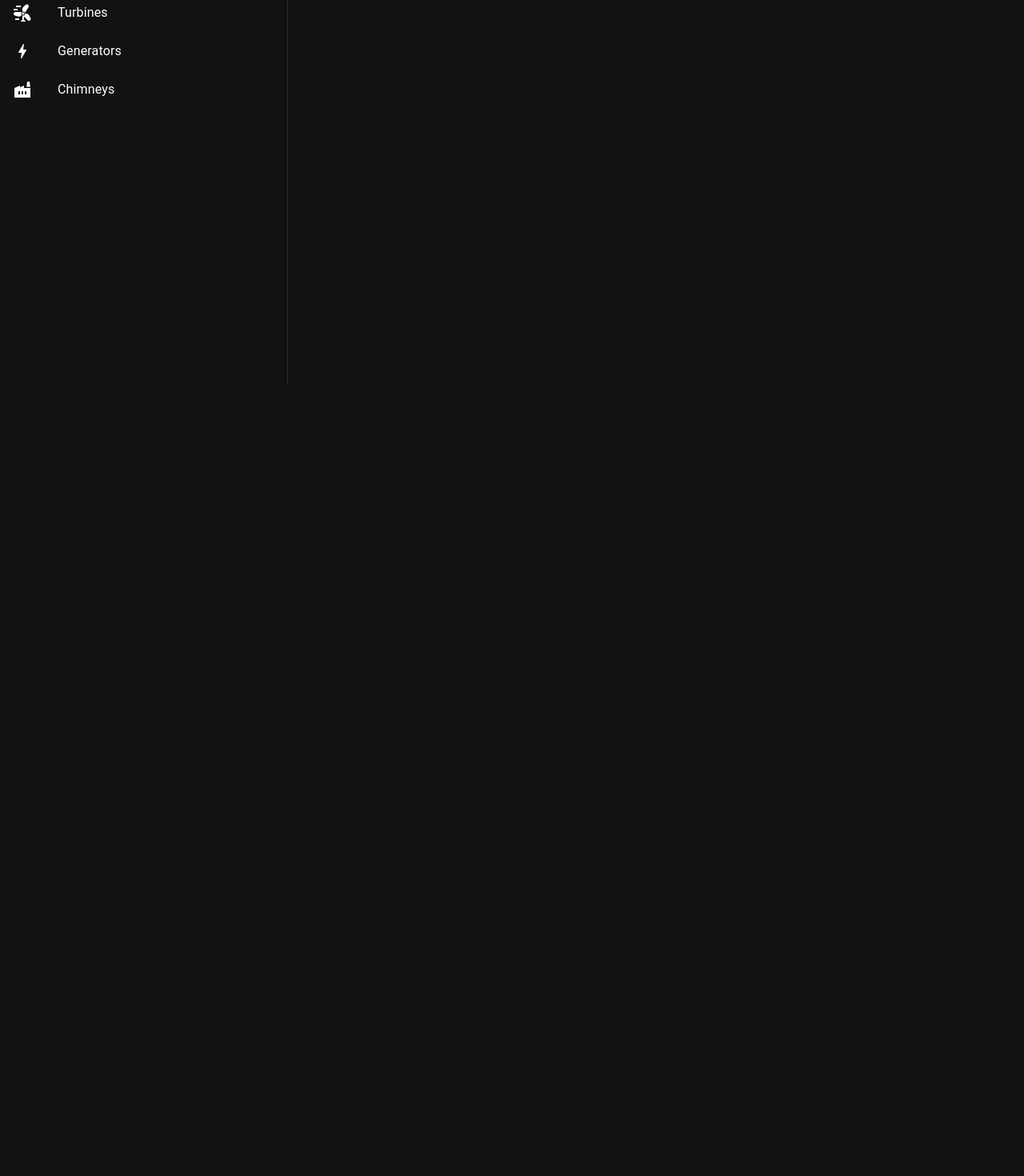
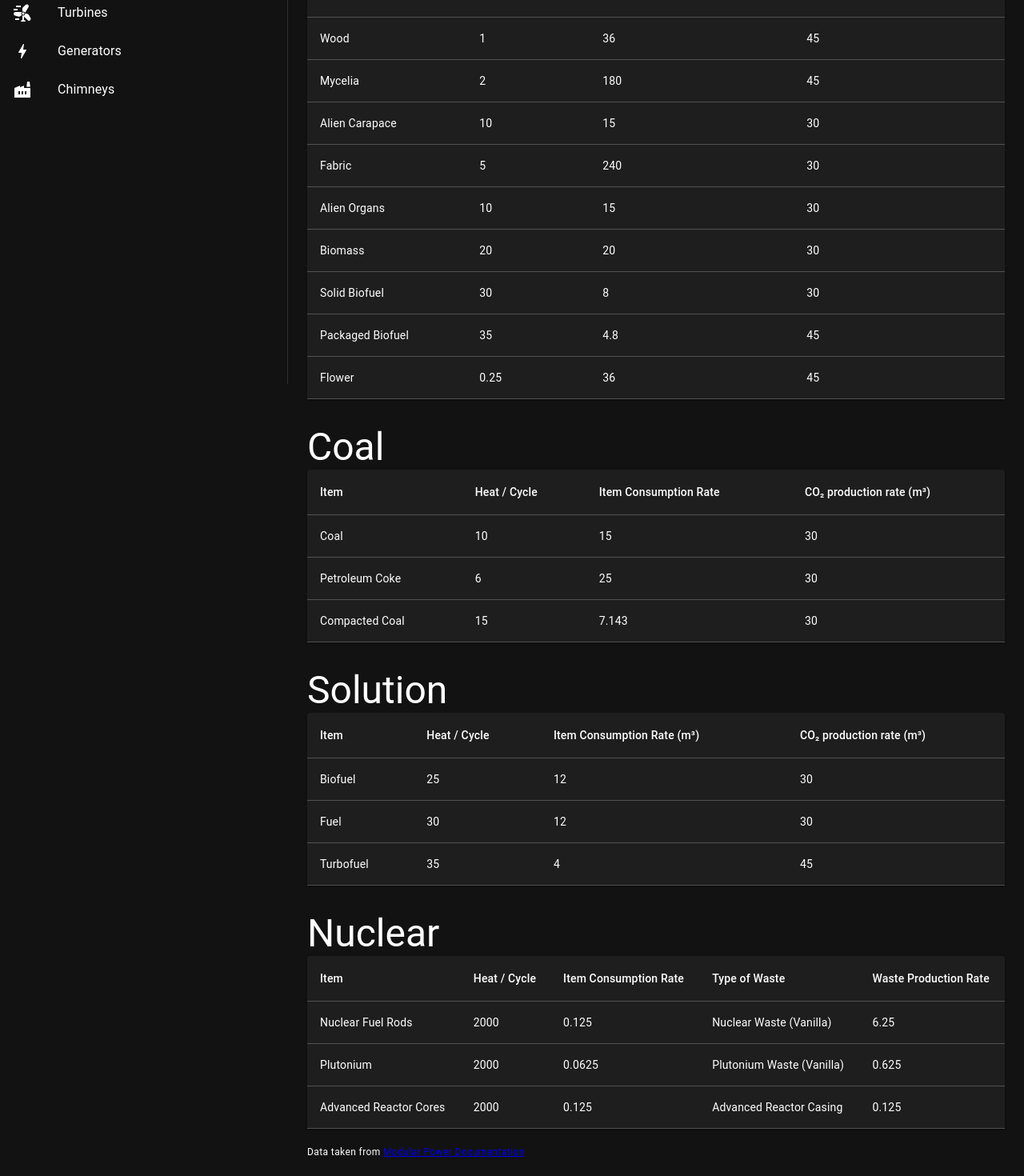
Before and after one commit to elizabethlfransen/modular-power-calc, a React (Vite) app: page /heaters in a window 1280 px wide. Shown: the part 320-1790 px from the top of the page at 80% size. Before the commit the page ends 800 px from the top, so only its background shows below. Built offline with nearby package versions, Linux system fonts and the light colour scheme.

Commit message:
Add heater information

```diff
--- a/package.json
+++ b/package.json
@@ -15,6 +15,8 @@
     "@fontsource/roboto": "^5.1.0",
     "@mui/icons-material": "^6.1.6",
     "@mui/material": "^6.1.6",
+    "@mui/system": "^6.1.6",
+    "@mui/x-data-grid": "^7.22.1",
     "react": "^18.3.1",
     "react-dom": "^18.3.1",
     "react-icons": "^5.3.0",
--- a/src/Router.tsx
+++ b/src/Router.tsx
@@ -2,6 +2,7 @@ import {createBrowserRouter, RouteObject, RouterProvider as ReactRouterProvider}
 import {ReactNode} from "react";
 import {Bolt, Calculate, Factory, LocalFireDepartment, WindPower} from "@mui/icons-material";
 import {TbChartBubbleFilled} from "react-icons/tb";
+import Heaters from "./pages/Heaters.tsx";
 
 type AppRouteBase = RouteObject;
 
@@ -30,7 +31,7 @@ export const routes: AppRoute[] = [
     },
     {
         path: "/heaters",
-        element: <h1>Heaters</h1>,
+        element: <Heaters/>,
         icon: <LocalFireDepartment/>,
         label: "Heaters",
         category: "Building Info",
--- /dev/null
+++ b/src/config/heaters.ts
@@ -0,0 +1,179 @@
+export type BasicHeaterFuelData = {
+    item: string;
+    heatPerCycle: number;
+    itemConsumptionRate: number;
+    co2ProductionRate: number;
+};
+
+export type NuclearHeaterFuelData = {
+    item: string;
+    heatPerCycle: number;
+    itemConsumptionRate: number;
+    typeOfWaste: string;
+    wasteProductionRate: number;
+}
+
+export type BasicHeaterData = {
+    type: 'basic' | 'solution',
+    name: string,
+    fuel: BasicHeaterFuelData[],
+    maxHeatProduction: number,
+}
+
+export type NuclearHeaterData = {
+    type: 'nuclear',
+    name: string,
+    fuel: NuclearHeaterFuelData[],
+    maxHeatProduction: number,
+}
+
+
+export type HeaterData = BasicHeaterData | NuclearHeaterData;
+
+export const HEATERS = {
+    biomass: {
+        name: "Biomass",
+        type: 'basic',
+        maxHeatProduction: 500,
+        fuel: [
+            {
+                item: "Leaves",
+                heatPerCycle: 0.5,
+                itemConsumptionRate: 240,
+                co2ProductionRate: 30
+            },
+            {
+                item: "Wood",
+                heatPerCycle: 1,
+                itemConsumptionRate: 36,
+                co2ProductionRate: 45
+            },
+            {
+                item: "Mycelia",
+                heatPerCycle: 2,
+                itemConsumptionRate: 180,
+                co2ProductionRate: 45
+            },
+            {
+                item: "Alien Carapace",
+                heatPerCycle: 10,
+                itemConsumptionRate: 15,
+                co2ProductionRate: 30
+            },
+            {
+                item: "Fabric",
+                heatPerCycle: 5,
+                itemConsumptionRate: 240,
+                co2ProductionRate: 30
+            },
+            {
+                item: "Alien Organs",
+                heatPerCycle: 10,
+                itemConsumptionRate: 15,
+                co2ProductionRate: 30
+            },
+            {
+                item: "Biomass",
+                heatPerCycle: 20,
+                itemConsumptionRate: 20,
+                co2ProductionRate: 30
+            },
+            {
+                item: "Solid Biofuel",
+                heatPerCycle: 30,
+                itemConsumptionRate: 8,
+                co2ProductionRate: 30
+            },
+            {
+                item: "Packaged Biofuel",
+                heatPerCycle: 35,
+                itemConsumptionRate: 4.8,
+                co2ProductionRate: 45
+            },
+            {
+                item: "Flower",
+                heatPerCycle: 0.25,
+                itemConsumptionRate: 36,
+                co2ProductionRate: 45
+            }
+        ]
+    },
+    coal: {
+        name: "Coal",
+        type: 'basic',
+        maxHeatProduction: 500,
+        fuel: [
+            {
+                item: "Coal",
+                heatPerCycle: 10,
+                itemConsumptionRate: 15,
+                co2ProductionRate: 30
+            },
+            {
+                item: "Petroleum Coke",
+                heatPerCycle: 6,
+                itemConsumptionRate: 25,
+                co2ProductionRate: 30
+            },
+            {
+                item: "Compacted Coal",
+                heatPerCycle: 15,
+                itemConsumptionRate: 7.143,
+                co2ProductionRate: 30
+            }
+        ]
+    },
+    solution: {
+        name: 'Solution',
+        type: 'solution',
+        maxHeatProduction: 750,
+        fuel: [
+            {
+                item: "Biofuel",
+                heatPerCycle: 25,
+                itemConsumptionRate: 12,
+                co2ProductionRate: 30
+            },
+            {
+                item: "Fuel",
+                heatPerCycle: 30,
+                itemConsumptionRate: 12,
+                co2ProductionRate: 30
+            },
+            {
+                item: "Turbofuel",
+                heatPerCycle: 35,
+                itemConsumptionRate: 4,
+                co2ProductionRate: 45
+            }
+        ]
+    },
+    nuclear: {
+        name: 'Nuclear',
+        type: 'nuclear',
+        maxHeatProduction: 2000,
+        fuel: [
+            {
+                item: "Nuclear Fuel Rods",
+                heatPerCycle: 2000,
+                itemConsumptionRate: 0.125,
+                typeOfWaste: "Nuclear Waste (Vanilla)",
+                wasteProductionRate: 6.25
+            },
+            {
+                item: "Plutonium",
+                heatPerCycle: 2000,
+                itemConsumptionRate: 0.0625,
+                typeOfWaste: "Plutonium Waste (Vanilla)",
+                wasteProductionRate: 0.625
+            },
+            {
+                item: "Advanced Reactor Cores",
+                heatPerCycle: 2000,
+                itemConsumptionRate: 0.125,
+                typeOfWaste: "Advanced Reactor Casing",
+                wasteProductionRate: 0.125
+            }
+        ]
+    }
+} satisfies Record<string, HeaterData>;
--- /dev/null
+++ b/src/pages/Heaters.tsx
@@ -0,0 +1,131 @@
+import {Box, Paper, Table, TableBody, TableCell, TableContainer, TableHead, TableRow, Typography} from "@mui/material";
+import {BasicHeaterFuelData, HeaterData, HEATERS, NuclearHeaterFuelData} from "../config/heaters.ts";
+
+function BasicHeaterFuelRow(dataRow: BasicHeaterFuelData) {
+    return (<TableRow>
+        <TableCell>{dataRow.item}</TableCell>
+        <TableCell>{dataRow.heatPerCycle}</TableCell>
+        <TableCell>{dataRow.itemConsumptionRate}</TableCell>
+        <TableCell>{dataRow.co2ProductionRate}</TableCell>
+    </TableRow>)
+}
+
+function NuclearHeaterFuelRow(dataRow: NuclearHeaterFuelData) {
+    return (<TableRow>
+        <TableCell>{dataRow.item}</TableCell>
+        <TableCell>{dataRow.heatPerCycle}</TableCell>
+        <TableCell>{dataRow.itemConsumptionRate}</TableCell>
+        <TableCell>{dataRow.typeOfWaste}</TableCell>
+        <TableCell>{dataRow.wasteProductionRate}</TableCell>
+    </TableRow>)
+}
+
+type HeaterFuelRowProps = Pick<HeaterData, 'type'> & { fuelRow: BasicHeaterFuelData | NuclearHeaterFuelData };
+
+function HeaterFuelRow({type, fuelRow}: HeaterFuelRowProps) {
+    if (type === 'nuclear') {
+        return <NuclearHeaterFuelRow {...(fuelRow as NuclearHeaterFuelData)} />
+    }
+    return <BasicHeaterFuelRow {...(fuelRow as BasicHeaterFuelData)} />
+}
+
+function BasicHeaterTableHeader() {
+    return (
+        <TableHead>
+            <TableRow>
+                <TableCell>Item</TableCell>
+                <TableCell>Heat / Cycle</TableCell>
+                <TableCell>Item Consumption Rate</TableCell>
+                <TableCell>CO₂ production rate (m³)</TableCell>
+            </TableRow>
+        </TableHead>
+    )
+}
+
+function SolutionHeaterTableHeader() {
+    return (
+        <TableHead>
+            <TableRow>
+                <TableCell>Item</TableCell>
+                <TableCell>Heat / Cycle</TableCell>
+                <TableCell>Item Consumption Rate (m³)</TableCell>
+                <TableCell>CO₂ production rate (m³)</TableCell>
+            </TableRow>
+        </TableHead>
+    )
+}
+
+function NuclearHeaterTableHeader() {
+    return (
+        <TableHead>
+            <TableRow>
+                <TableCell>Item</TableCell>
+                <TableCell>Heat / Cycle</TableCell>
+                <TableCell>Item Consumption Rate</TableCell>
+                <TableCell>Type of Waste</TableCell>
+                <TableCell>Waste Production Rate</TableCell>
+            </TableRow>
+        </TableHead>
+    )
+}
+
+function HeaterFuelTableHeader({type}: Pick<HeaterData, 'type'>) {
+    switch (type) {
+        case "basic":
+            return <BasicHeaterTableHeader/>
+        case "solution":
+            return <SolutionHeaterTableHeader/>
+        case "nuclear":
+            return <NuclearHeaterTableHeader/>
+    }
+}
+
+type HeaterDataDisplayProps = {
+    id: string
+    heaterData: HeaterData
+}
+
+function HeaterDataDisplay({id, heaterData: {name, fuel, type}}: HeaterDataDisplayProps) {
+    return (
+        <Box id={id} sx={{
+            py: 2
+        }}>
+            <Typography variant="h3">{name}</Typography>
+            <Paper>
+                <TableContainer>
+                    <Table>
+                        <HeaterFuelTableHeader type={type}/>
+                        <TableBody>
+                            {
+                                fuel.map(fuelRow => <HeaterFuelRow key={fuelRow.item} type={type} fuelRow={fuelRow}/>)
+                            }
+                        </TableBody>
+                    </Table>
+                </TableContainer>
+            </Paper>
+        </Box>
+    )
+}
+
+export default function Heaters() {
+    return (
+        <>
+            <Box>
+                <Typography variant="h2">Heaters</Typography>
+                <Box>
+                    {
+                        Object.entries(HEATERS)
+                            .map(([key, heaterData]) => <HeaterDataDisplay id={key} key={key} heaterData={heaterData}/>)
+                    }
+                </Box>
+            </Box>
+            <footer>
+                <Typography variant="caption">
+                    Data taken from <a
+                    href="https://docs.ficsit.app/refinedrd/latest/rp/buildings/modularpower/index.html">Modular Power
+                    Documentation</a>
+                </Typography>
+            </footer>
+        </>
+    );
+}
```
Also changed, not shown: 1 other file (tests, documents, lock files or other folders).
